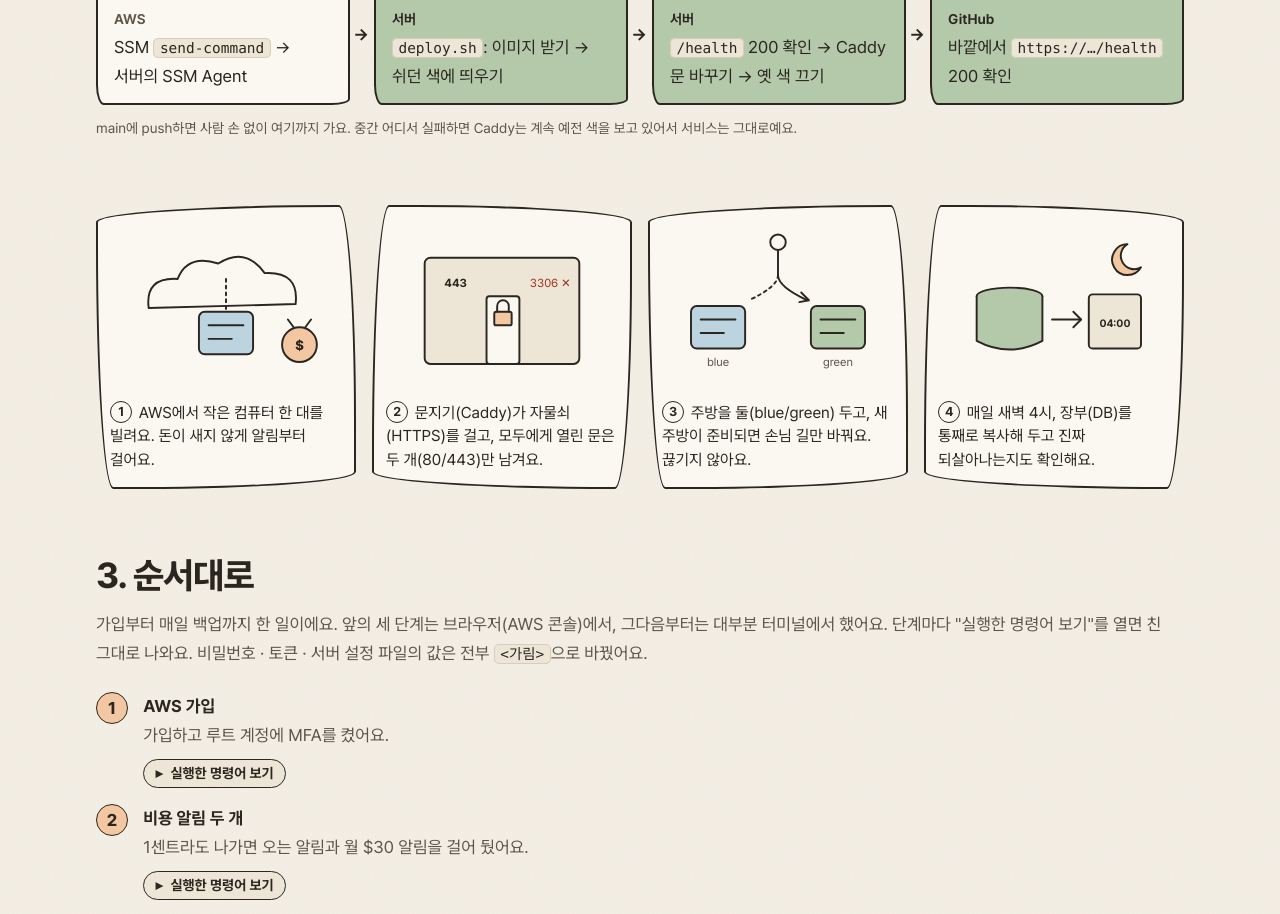
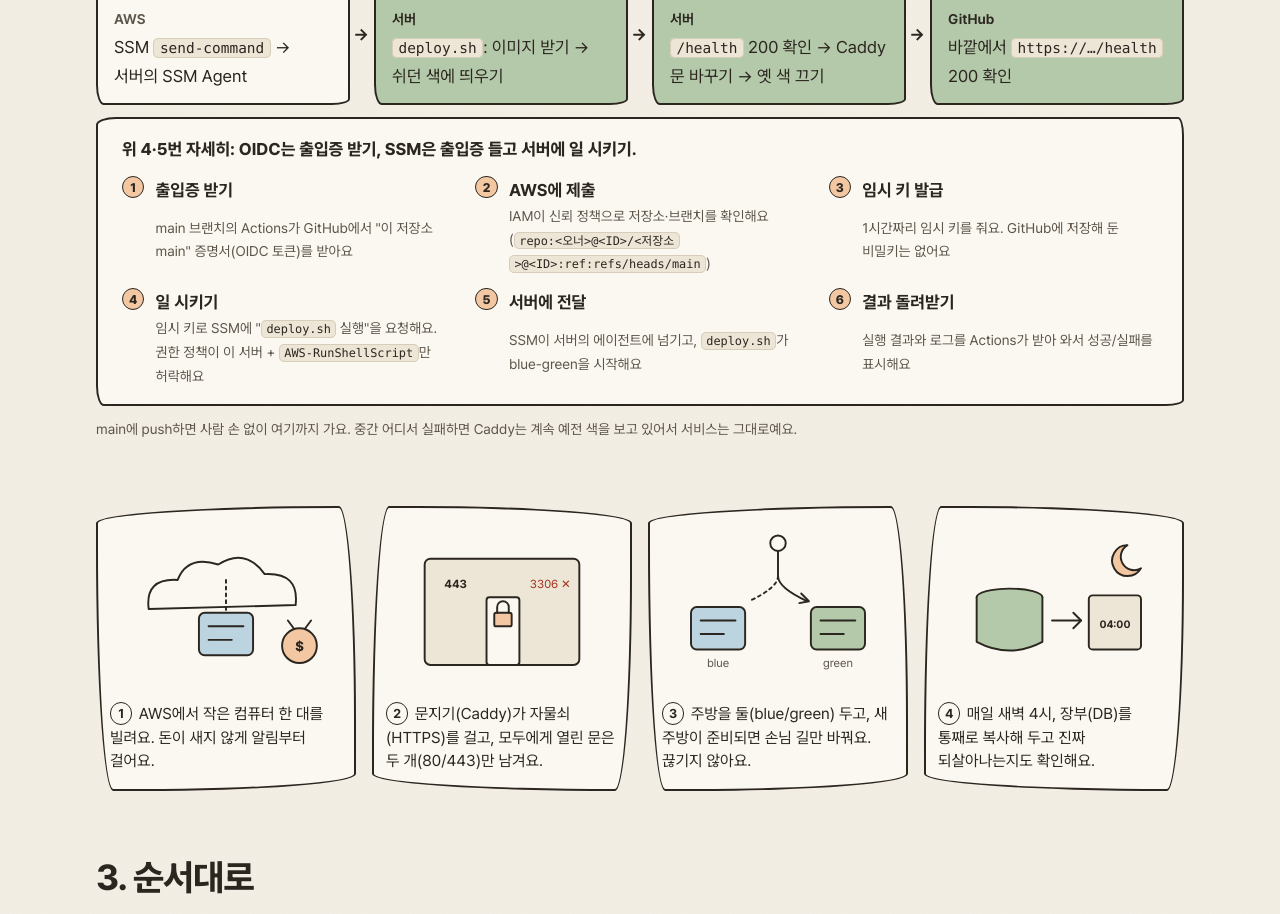
Before and after one commit to POcodingWER/backend-visualized, a Next.js app in the folder apps/web/: page /deploy in a window 1280 px wide. Shown: the part 2067-2981 px from the top of the page. Built offline with nearby package versions, Linux system fonts and the light colour scheme.

Commit message:
feat(web): /deploy 구조 그림에 OIDC → SSM 배포 흐름 추가

```diff
--- a/apps/web/app/deploy/Diagrams.tsx
+++ b/apps/web/app/deploy/Diagrams.tsx
@@ -130,6 +130,30 @@ const PIPELINE = [
   { who: 'GitHub', what: '바깥에서 `https://…/health` 200 확인' },
 ] as const;
 
+/** OIDC → SSM: deploy.yml의 deploy job (계정 ID는 자리표시자) */
+const ACCESS = [
+  {
+    what: '출입증 받기',
+    detail: 'main 브랜치의 Actions가 GitHub에서 "이 저장소 main" 증명서(OIDC 토큰)를 받아요',
+  },
+  {
+    what: 'AWS에 제출',
+    detail:
+      'IAM이 신뢰 정책으로 저장소·브랜치를 확인해요 (`repo:<오너>@<ID>/<저장소>@<ID>:ref:refs/heads/main`)',
+  },
+  { what: '임시 키 발급', detail: '1시간짜리 임시 키를 줘요. GitHub에 저장해 둔 비밀키는 없어요' },
+  {
+    what: '일 시키기',
+    detail:
+      '임시 키로 SSM에 "`deploy.sh` 실행"을 요청해요. 권한 정책이 이 서버 + `AWS-RunShellScript`만 허락해요',
+  },
+  {
+    what: '서버에 전달',
+    detail: 'SSM이 서버의 에이전트에 넘기고, `deploy.sh`가 blue-green을 시작해요',
+  },
+  { what: '결과 돌려받기', detail: '실행 결과와 로그를 Actions가 받아 와서 성공/실패를 표시해요' },
+] as const;
+
 /** 배포가 흘러가는 순서 */
 export function PipelineDiagram() {
   return (
@@ -142,6 +166,20 @@ export function PipelineDiagram() {
           </li>
         ))}
       </ol>
+      <div className={styles.swap}>
+        <p className={styles.swapTitle}>
+          위 4·5번 자세히: OIDC는 출입증 받기, SSM은 출입증 들고 서버에 일 시키기.
+        </p>
+        <ol>
+          {ACCESS.map((step, index) => (
+            <li key={step.what}>
+              <Marks steps={[index + 1]} />
+              <b>{step.what}</b>
+              <span>{withCode(step.detail)}</span>
+            </li>
+          ))}
+        </ol>
+      </div>
       <figcaption>
         main에 push하면 사람 손 없이 여기까지 가요. 중간 어디서 실패하면 Caddy는 계속 예전 색을 보고
         있어서 서비스는 그대로예요.
```
